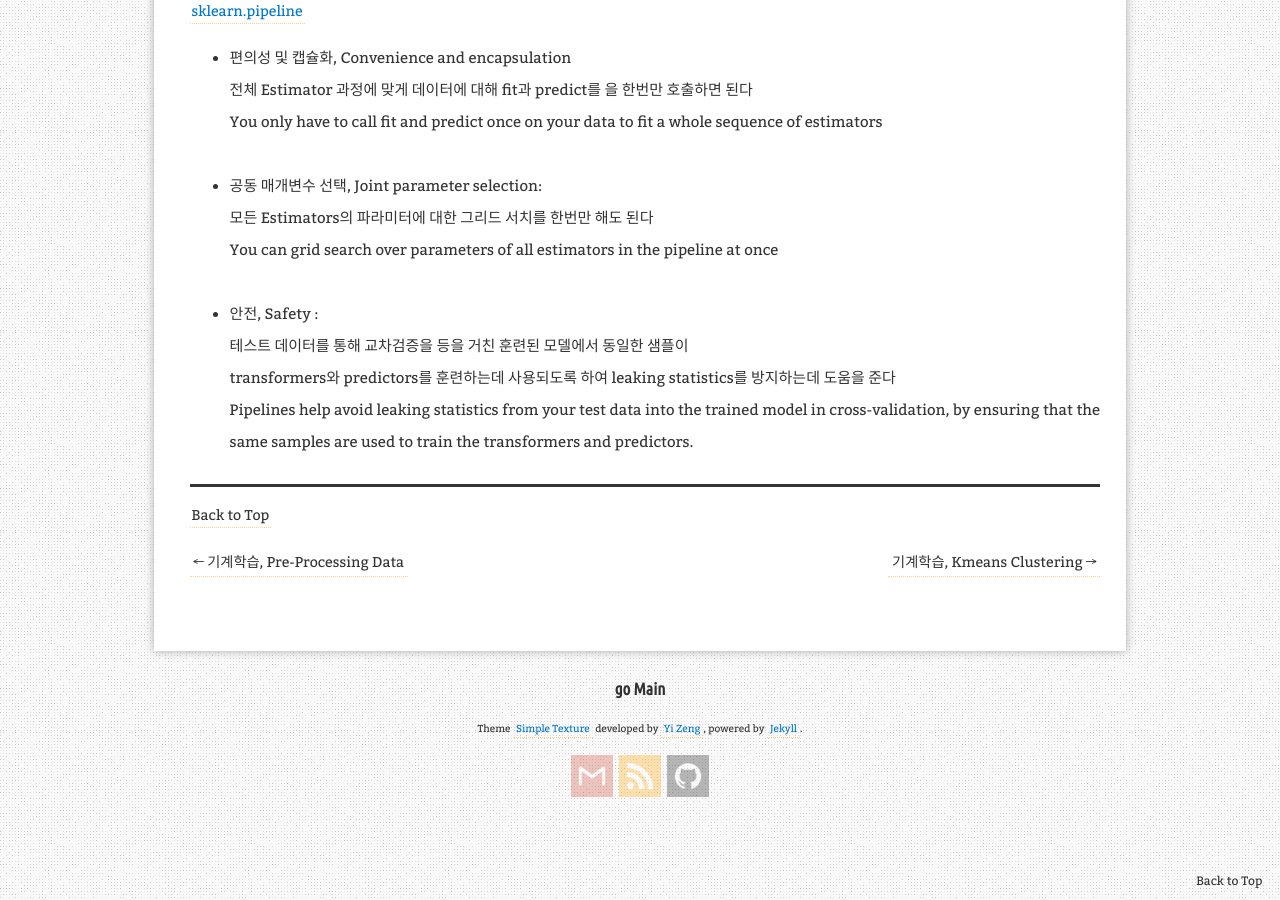
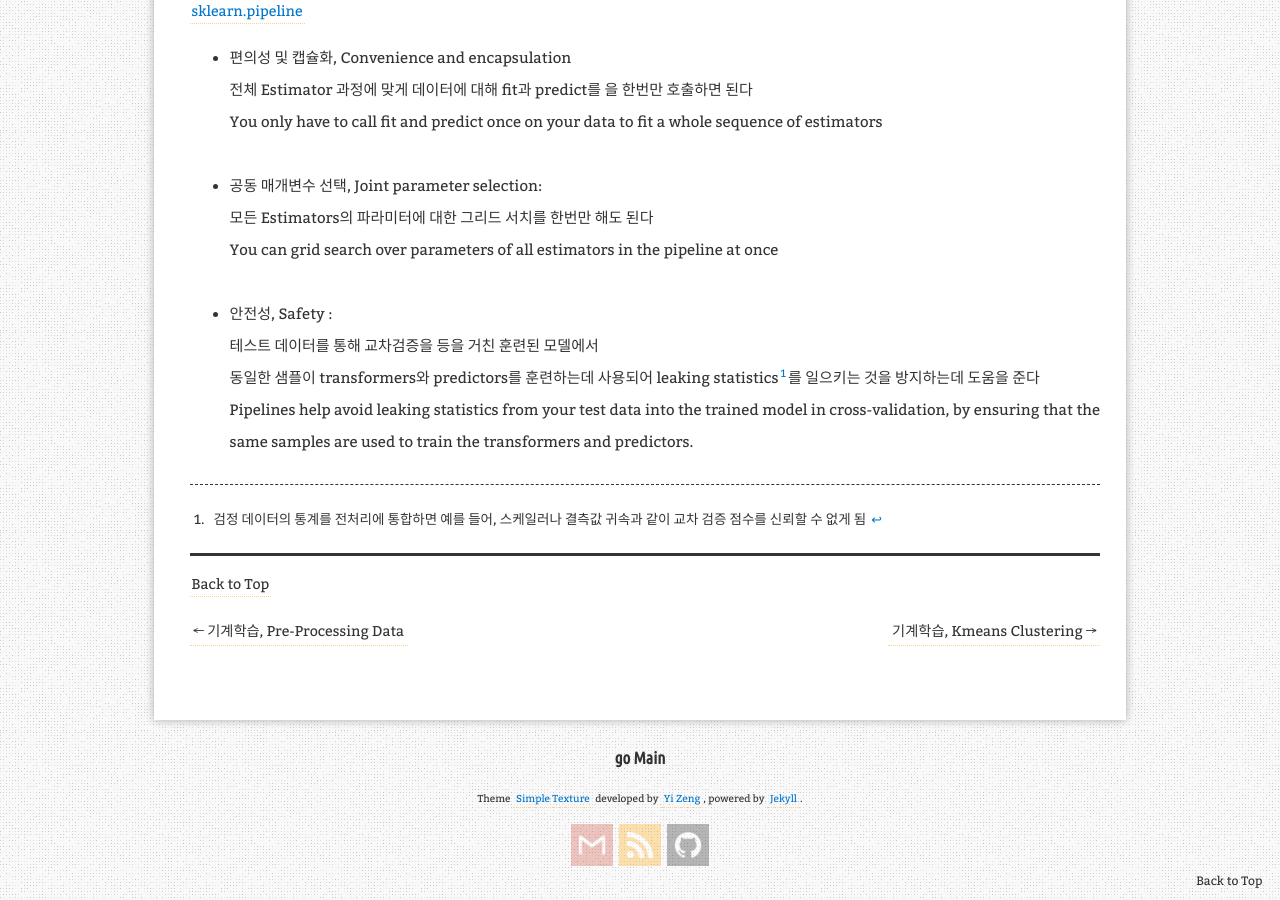
Before and after one commit to aristohyun/aristohyun.github.io, a Jekyll site: the page built from _posts/2021-07-09-PipeLine.md, in a window 1280 px wide and 900 px high, scrolled down 1068 px. Built offline with Jekyll 4.4.1, drawn with Linux system fonts in a browser that asks for light colours; comment, search, counter and statistics services are not loaded.

Commit message:
Update 2021-07-09-PipeLine.md

```diff
--- a/_posts/2021-07-09-PipeLine.md
+++ b/_posts/2021-07-09-PipeLine.md
@@ -44,8 +44,11 @@ You only have to call fit and predict once on your data to fit a whole sequence
 You can grid search over parameters of all estimators in the pipeline at once
 <br/>
 
-- 안전, Safety :
-테스트 데이터를 통해 교차검증을 등을 거친 훈련된 모델에서 동일한 샘플이
-transformers와 predictors를 훈련하는데 사용되도록 하여 leaking statistics를 방지하는데 도움을 준다
+- 안전성, Safety :
+테스트 데이터를 통해 교차검증을 등을 거친 훈련된 모델에서
+동일한 샘플이 transformers와 predictors를 훈련하는데 사용되어 leaking statistics[^1]를 일으키는 것을 방지하는데 도움을 준다
 Pipelines help avoid leaking statistics from your test data into the trained model in cross-validation,
 by ensuring that the same samples are used to train the transformers and predictors.
+
+
+[^1]: 검정 데이터의 통계를 전처리에 통합하면 예를 들어, 스케일러나 결측값 귀속과 같이 교차 검증 점수를 신뢰할 수 없게 됨
```
